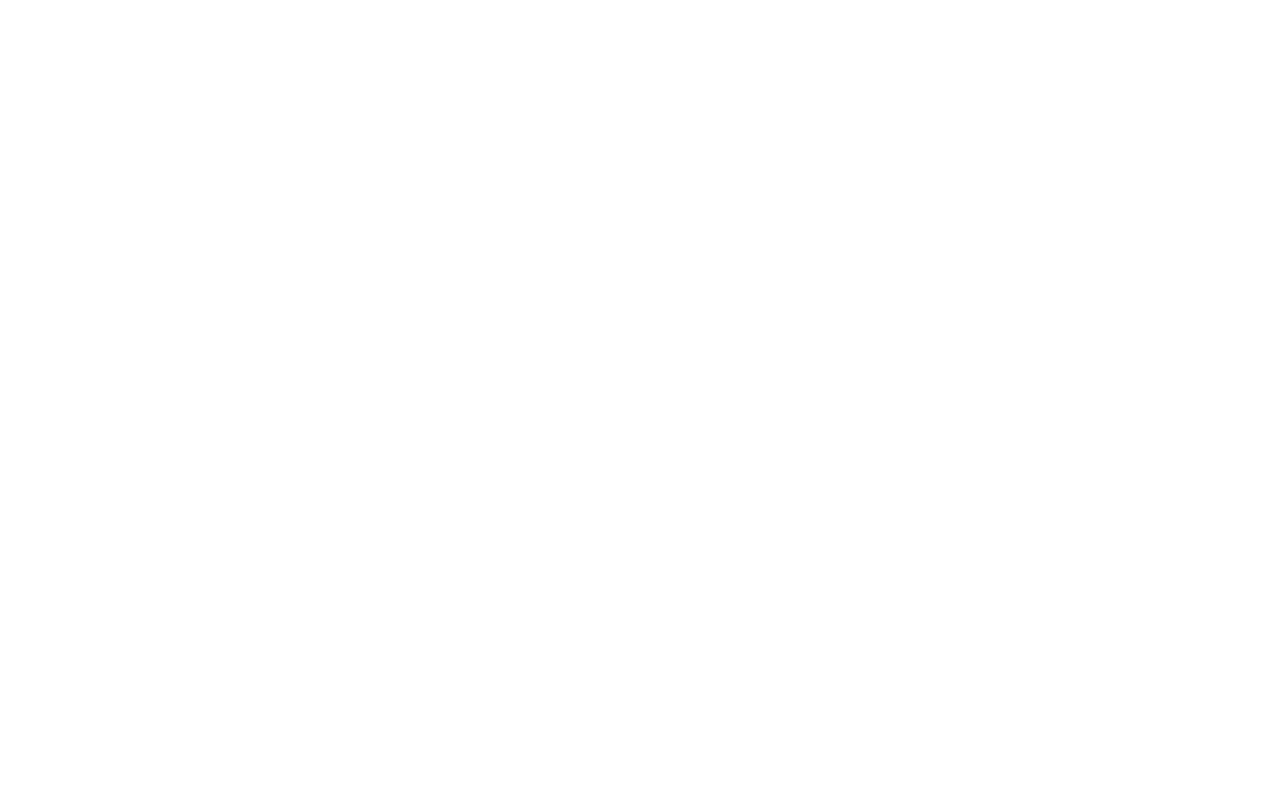
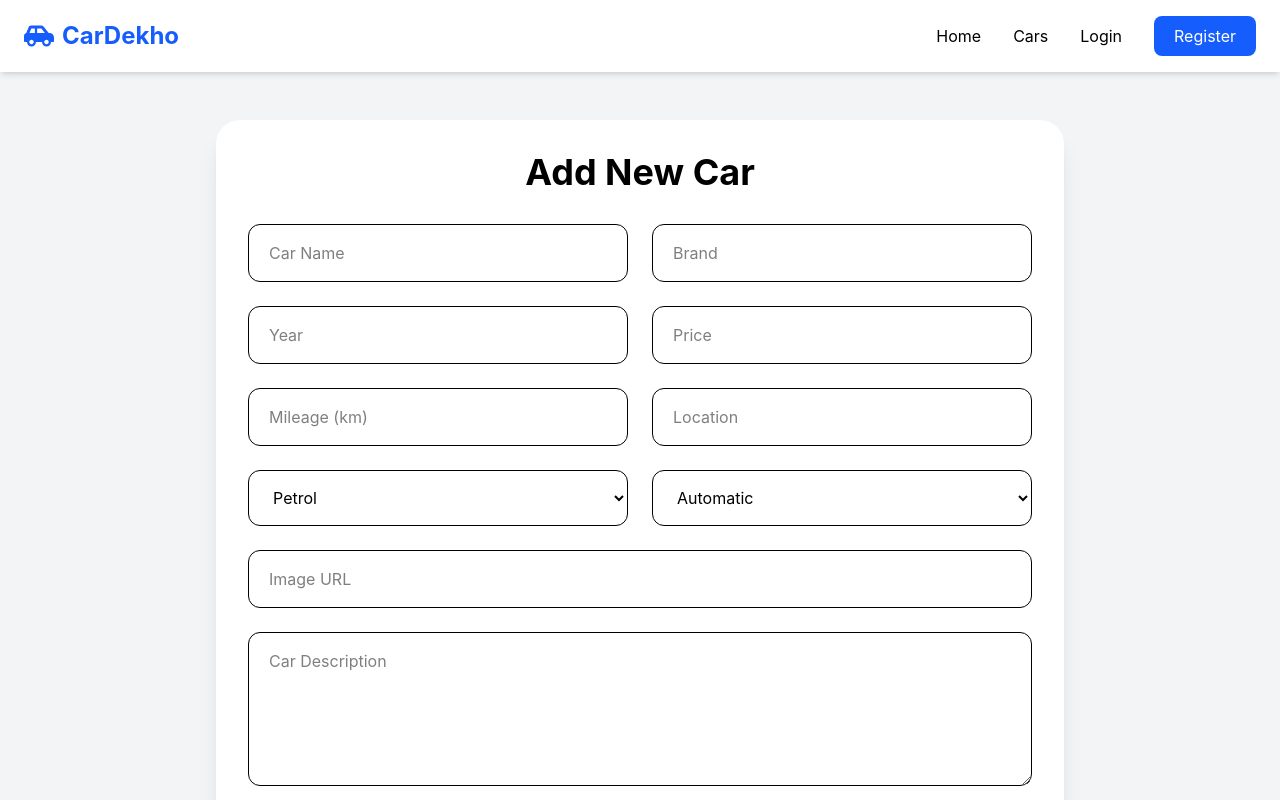
Before and after one commit to umesh2059/car-marketplace, a React (Vite) app: page /AddCar in a window 1280 px wide. Before the commit this address had no page. Shown: the top 800 px of the page. Built offline with nearby package versions, Linux system fonts and the light colour scheme.

Commit message:
adding car features

```diff
--- a/src/App.jsx
+++ b/src/App.jsx
@@ -4,6 +4,8 @@
 import CarDetails from './pages/CarDetails';
 import Login from './pages/Login';
 import Register from './pages/Register';
+import Dashboard from './pages/Dashboard';
+import AddCar from './pages/AddCar';
 function App(){
   return (
     <Routes>
@@ -12,6 +14,9 @@
       <Route path='/cars/:id' element={<CarDetails/>}/>
       <Route path='/Login'element={<Login/>}/>
       <Route path='/Register'element={<Register/>}/>
+      <Route path='/Dashboard'element={<Dashboard/>}/>
+      <Route path='/AddCar'element={<AddCar/>}/>
+
     </Routes>
   );
 }
--- /dev/null
+++ b/src/pages/AddCar.jsx
@@ -0,0 +1,161 @@
+import { useState } from 'react';
+import Navbar from '../components/Navbar';
+
+function AddCar() {
+  const [formData, setFormData] = useState({
+    name: '',
+    brand: '',
+    year: '',
+    price: '',
+    mileage: '',
+    fuel: 'Petrol',
+    transmission: 'Automatic',
+    location: '',
+    description: '',
+    image: '',
+  });
+
+  const handleChange = (e) => {
+    setFormData({
+      ...formData,
+      [e.target.name]: e.target.value,
+    });
+  };
+
+  const handleSubmit = (e) => {
+    e.preventDefault();
+    console.log(formData);
+    alert('Car added successfully!');
+  };
+
+  return (
+    <>
+      <Navbar />
+
+      <div className="min-h-screen bg-gray-100 py-12">
+        <div className="max-w-4xl mx-auto px-6">
+          <div className="bg-white rounded-3xl shadow-xl p-8">
+            <h1 className="text-4xl font-bold mb-8 text-center">
+              Add New Car
+            </h1>
+
+            <form onSubmit={handleSubmit} className="space-y-6">
+              <div className="grid md:grid-cols-2 gap-6">
+                <input
+                  type="text"
+                  name="name"
+                  placeholder="Car Name"
+                  value={formData.name}
+                  onChange={handleChange}
+                  className="w-full px-5 py-4 border rounded-xl focus:outline-none focus:ring-2 focus:ring-blue-500"
+                  required
+                />
+
+                <input
+                  type="text"
+                  name="brand"
+                  placeholder="Brand"
+                  value={formData.brand}
+                  onChange={handleChange}
+                  className="w-full px-5 py-4 border rounded-xl focus:outline-none focus:ring-2 focus:ring-blue-500"
+                  required
+                />
+
+                <input
+                  type="number"
+                  name="year"
+                  placeholder="Year"
+                  value={formData.year}
+                  onChange={handleChange}
+                  className="w-full px-5 py-4 border rounded-xl focus:outline-none focus:ring-2 focus:ring-blue-500"
+                  required
+                />
+
+                <input
+                  type="number"
+                  name="price"
+                  placeholder="Price"
+                  value={formData.price}
+                  onChange={handleChange}
+                  className="w-full px-5 py-4 border rounded-xl focus:outline-none focus:ring-2 focus:ring-blue-500"
+                  required
+                />
+
+                <input
+                  type="number"
+                  name="mileage"
+                  placeholder="Mileage (km)"
+                  value={formData.mileage}
+                  onChange={handleChange}
+                  className="w-full px-5 py-4 border rounded-xl focus:outline-none focus:ring-2 focus:ring-blue-500"
+                  required
+                />
+
+                <input
+                  type="text"
+                  name="location"
+                  placeholder="Location"
+                  value={formData.location}
+                  onChange={handleChange}
+                  className="w-full px-5 py-4 border rounded-xl focus:outline-none focus:ring-2 focus:ring-blue-500"
+                  required
+                />
+
+                <select
+                  name="fuel"
+                  value={formData.fuel}
+                  onChange={handleChange}
+                  className="w-full px-5 py-4 border rounded-xl focus:outline-none focus:ring-2 focus:ring-blue-500"
+                >
+                  <option>Petrol</option>
+                  <option>Diesel</option>
+                  <option>Electric</option>
+                  <option>Hybrid</option>
+                </select>
+
+                <select
+                  name="transmission"
+                  value={formData.transmission}
+                  onChange={handleChange}
+                  className="w-full px-5 py-4 border rounded-xl focus:outline-none focus:ring-2 focus:ring-blue-500"
+                >
+                  <option>Automatic</option>
+                  <option>Manual</option>
+                </select>
+              </div>
+
+              <input
+                type="url"
+                name="image"
+                placeholder="Image URL"
+                value={formData.image}
+                onChange={handleChange}
+                className="w-full px-5 py-4 border rounded-xl focus:outline-none focus:ring-2 focus:ring-blue-500"
+                required
+              />
+
+              <textarea
+                name="description"
+                rows="5"
+                placeholder="Car Description"
+                value={formData.description}
+                onChange={handleChange}
+                className="w-full px-5 py-4 border rounded-xl focus:outline-none focus:ring-2 focus:ring-blue-500"
+                required
+              />
+
+              <button
+                type="submit"
+                className="w-full bg-blue-600 text-white py-4 rounded-xl text-lg font-semibold hover:bg-blue-700 transition"
+              >
+                Add Car
+              </button>
+            </form>
+          </div>
+        </div>
+      </div>
+    </>
+  );
+}
+
+export default AddCar;
--- /dev/null
+++ b/src/pages/Dashboard.jsx
@@ -0,0 +1,106 @@
+import { Link } from 'react-router-dom';
+import Navbar from '../components/Navbar';
+
+const myCars = [
+  {
+    id: 1,
+    name: 'BMW X5',
+    year: 2023,
+    price: '$58,000',
+    image:
+      'https://images.unsplash.com/photo-1555215695-3004980ad54e',
+  },
+  {
+    id: 2,
+    name: 'Mercedes C-Class',
+    year: 2022,
+    price: '$48,500',
+    image:
+      'https://images.unsplash.com/photo-1618843479313-40f8afb4b4d8',
+  },
+];
+
+function Dashboard() {
+  return (
+    <>
+      <Navbar />
+
+      <div className="min-h-screen bg-gray-100 py-12">
+        <div className="max-w-7xl mx-auto px-6">
+          <div className="flex flex-col md:flex-row md:items-center md:justify-between mb-10 gap-4">
+            <div>
+              <h1 className="text-4xl font-bold">My Dashboard</h1>
+              <p className="text-gray-600 mt-2">
+                Manage your car listings easily.
+              </p>
+            </div>
+
+            <Link
+              to="/add-car"
+              className="bg-blue-600 text-white px-6 py-3 rounded-xl hover:bg-blue-700 transition text-center"
+            >
+              + Add New Car
+            </Link>
+          </div>
+
+          <div className="grid md:grid-cols-2 xl:grid-cols-3 gap-8">
+            {myCars.map((car) => (
+              <div
+                key={car.id}
+                className="bg-white rounded-2xl shadow-lg overflow-hidden"
+              >
+                <img
+                  src={car.image}
+                  alt={car.name}
+                  className="w-full h-64 object-cover"
+                />
+
+                <div className="p-6">
+                  <h2 className="text-2xl font-bold mb-2">
+                    {car.name}
+                  </h2>
+
+                  <p className="text-gray-600 mb-2">{car.year}</p>
+
+                  <p className="text-blue-600 text-2xl font-bold mb-6">
+                    {car.price}
+                  </p>
+
+                  <div className="flex gap-4">
+                    <button className="flex-1 bg-yellow-500 text-white py-3 rounded-lg hover:bg-yellow-600 transition">
+                      Edit
+                    </button>
+
+                    <button className="flex-1 bg-red-500 text-white py-3 rounded-lg hover:bg-red-600 transition">
+                      Delete
+                    </button>
+                  </div>
+                </div>
+              </div>
+            ))}
+          </div>
+
+          {myCars.length === 0 && (
+            <div className="bg-white rounded-2xl shadow-lg p-12 text-center">
+              <h2 className="text-3xl font-bold mb-4">
+                No Cars Listed Yet
+              </h2>
+              <p className="text-gray-600 mb-6">
+                Start by adding your first car listing.
+              </p>
+
+              <Link
+                to="/add-car"
+                className="bg-blue-600 text-white px-8 py-4 rounded-xl hover:bg-blue-700 transition"
+              >
+                Add Car
+              </Link>
+            </div>
+          )}
+        </div>
+      </div>
+    </>
+  );
+}
+
+export default Dashboard;
```
